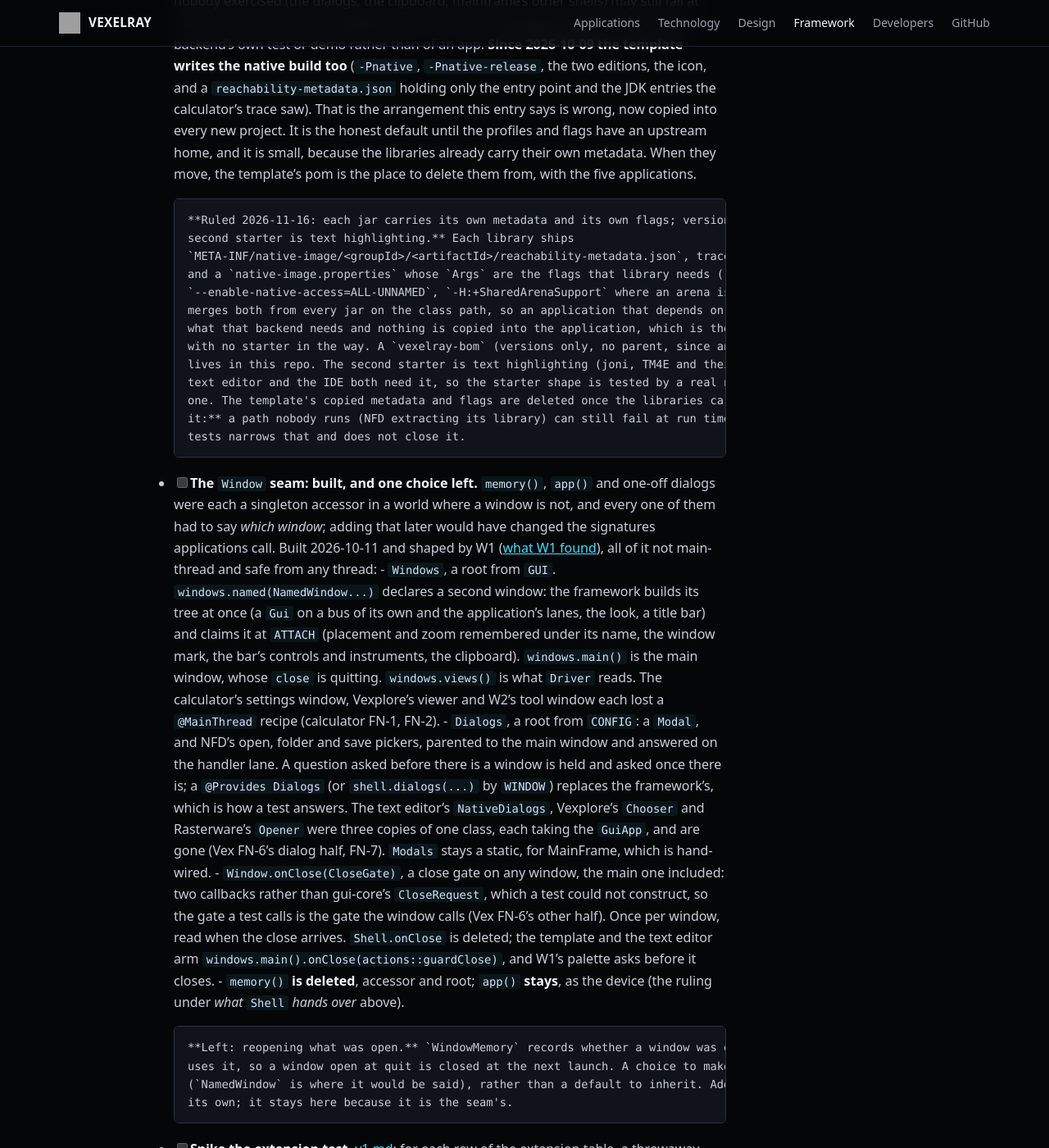
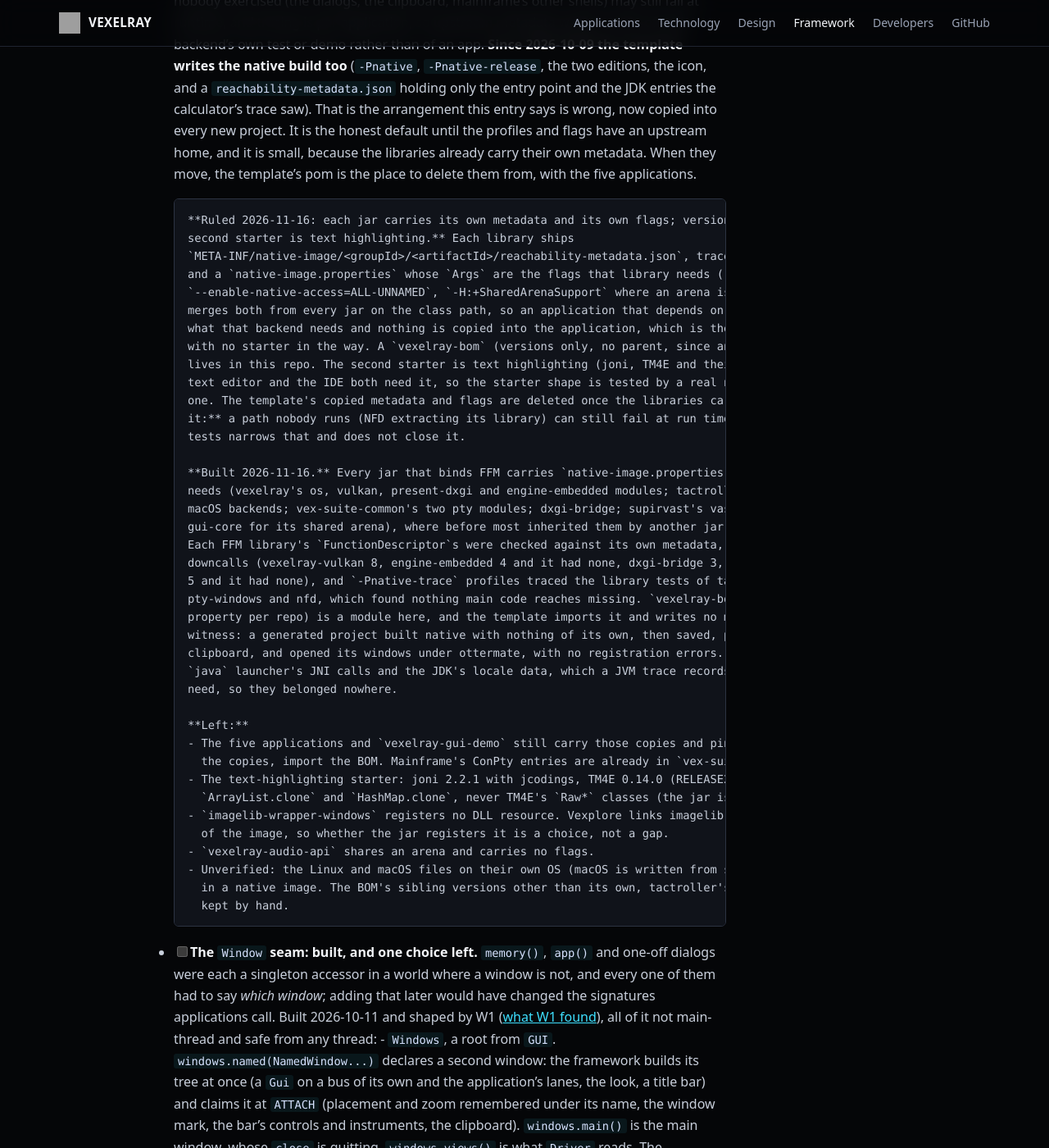
Before and after one commit to sibarum/vexelray-framework, a Jekyll site: the page built from docs/TODO.md, in a window 1280 px wide and 1400 px high, scrolled down 11498 px. Shown: the whole window at 82% size. Built offline with Jekyll 4.4.1, drawn with Linux system fonts in a browser that asks for light colours; our own code applies the rules of GitHub Pages for plain Markdown files.

Commit message:
TODO: metadata and flags are in each jar, the BOM exists, the template copies nothing
Co-Authored-By: Claude Opus 5.5 <noreply@anthropic.com>

```diff
--- a/docs/TODO.md
+++ b/docs/TODO.md
@@ -464,6 +464,32 @@ application already depends on. Ordered as [v1.md](v1.md#how-to-get-there) order
       one. The template's copied metadata and flags are deleted once the libraries carry theirs. **Where to doubt
       it:** a path nobody runs (NFD extracting its library) can still fail at run time; tracing each backend's own
       tests narrows that and does not close it.
+
+      **Built 2026-11-16.** Every jar that binds FFM carries `native-image.properties` with the flags its own code
+      needs (vexelray's os, vulkan, present-dxgi and engine-embedded modules; tactroller's clipboard, Linux and
+      macOS backends; vex-suite-common's two pty modules; dxgi-bridge; supirvast's vastir-vulkan and vastir-tools;
+      gui-core for its shared arena), where before most inherited them by another jar being on the class path.
+      Each FFM library's `FunctionDescriptor`s were checked against its own metadata, which found 21 missing
+      downcalls (vexelray-vulkan 8, engine-embedded 4 and it had none, dxgi-bridge 3, present-dxgi 1, tactroller-macos
+      5 and it had none), and `-Pnative-trace` profiles traced the library tests of tactroller-windows, os-windows,
+      pty-windows and nfd, which found nothing main code reaches missing. `vexelray-bom` (123 artifacts, one version
+      property per repo) is a module here, and the template imports it and writes no metadata and no flags. Its
+      witness: a generated project built native with nothing of its own, then saved, pasted through the Win32
+      clipboard, and opened its windows under ottermate, with no registration errors. The apps' copies were the
+      `java` launcher's JNI calls and the JDK's locale data, which a JVM trace records and a native image does not
+      need, so they belonged nowhere.
+
+      **Left:**
+      - The five applications and `vexelray-gui-demo` still carry those copies and pin their own versions: delete
+        the copies, import the BOM. Mainframe's ConPty entries are already in `vex-suite-common-pty-windows` (FN-22).
+      - The text-highlighting starter: joni 2.2.1 with jcodings, TM4E 0.14.0 (RELEASE260), every `tables/*.bin`,
+        `ArrayList.clone` and `HashMap.clone`, never TM4E's `Raw*` classes (the jar is signed); no FFM flags.
+      - `imagelib-wrapper-windows` registers no DLL resource. Vexplore links imagelib statically to keep 4 MB out
+        of the image, so whether the jar registers it is a choice, not a gap.
+      - `vexelray-audio-api` shares an arena and carries no flags.
+      - Unverified: the Linux and macOS files on their own OS (macOS is written from source only), and NFD's dialogs
+        in a native image. The BOM's sibling versions other than its own, tactroller's and the build plugins' are
+        kept by hand.
 
 - [ ] **The `Window` seam: built, and one choice left.** `memory()`, `app()` and one-off dialogs were each a singleton
       accessor in a world where a window is not, and every one of them had to say *which window*; adding that later
```
